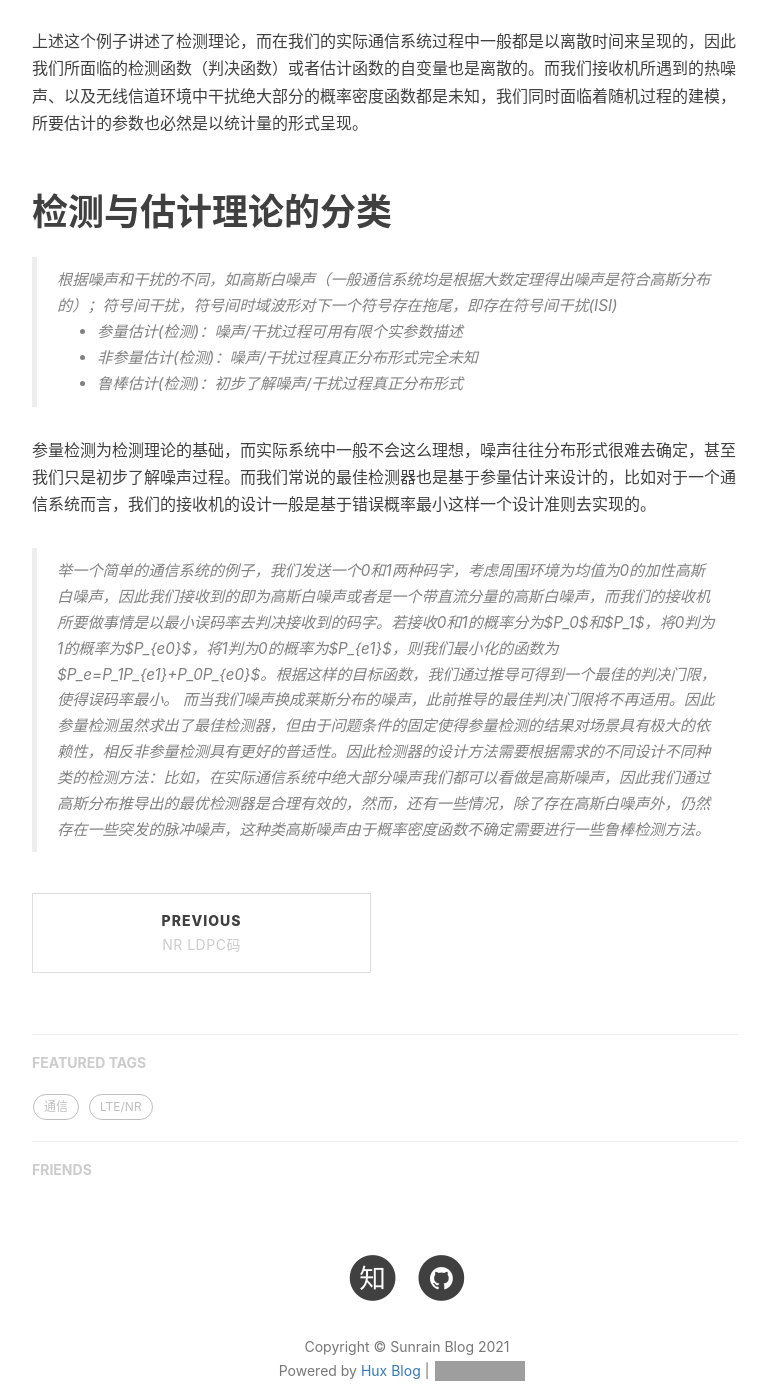
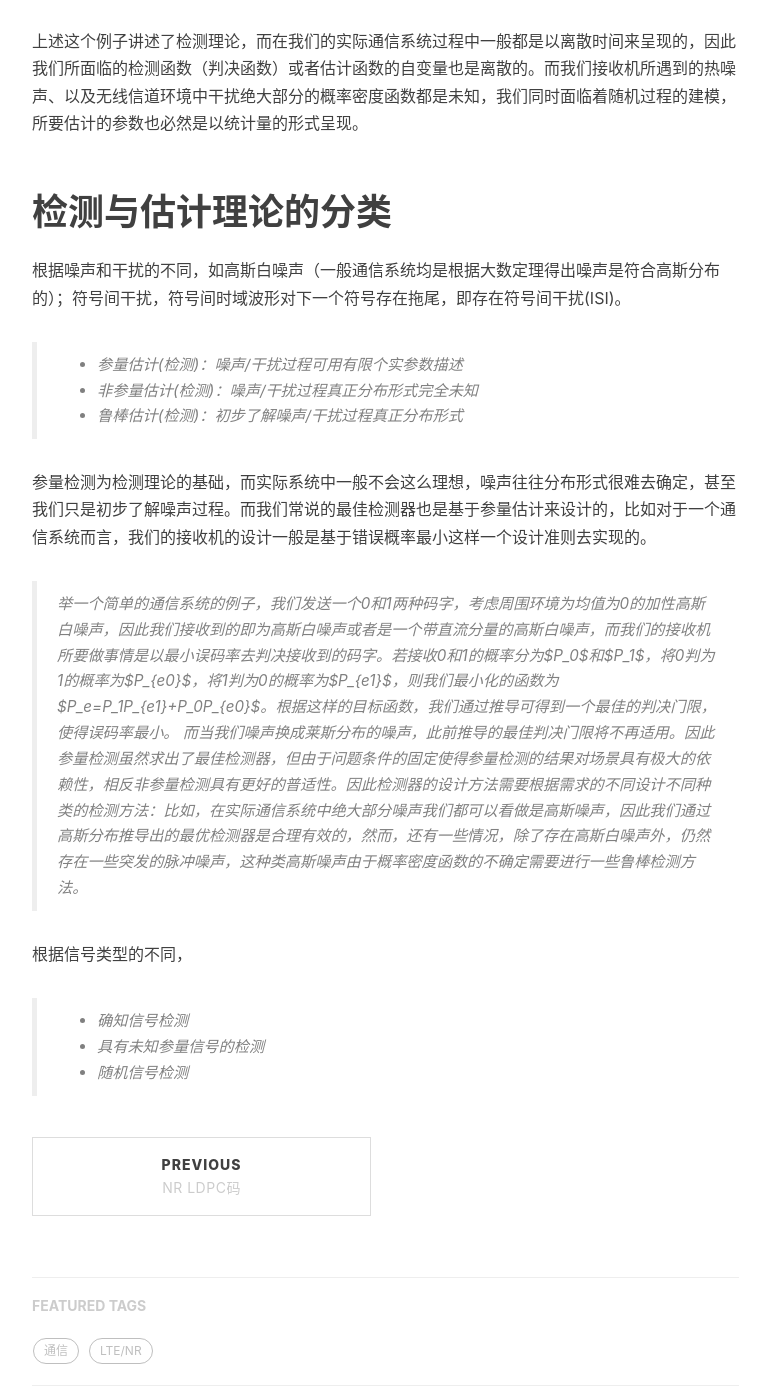
Before and after one commit to ruoqiong/ruoqiong.github.io, a Jekyll site: the page built from _posts/2020-2-12-ES.md, in a window 1280 px wide and 1400 px high, scrolled down 941 px. Shown: the whole window, without its empty margins (233-1000 px from the left). Built offline with Jekyll 4.4.1, drawn with Linux system fonts in a browser that asks for light colours; nearby versions of some CDN libraries; comment, search, counter and statistics services are not loaded; grey boxes are pictures that could not be loaded.

Commit message:
Update 2020-2-12-ES.md

```diff
--- a/_posts/2020-2-12-ES.md
+++ b/_posts/2020-2-12-ES.md
@@ -17,7 +17,7 @@ tags:
 上述这个例子讲述了检测理论，而在我们的实际通信系统过程中一般都是以离散时间来呈现的，因此我们所面临的检测函数（判决函数）或者估计函数的自变量也是离散的。而我们接收机所遇到的热噪声、以及无线信道环境中干扰绝大部分的概率密度函数都是未知，我们同时面临着随机过程的建模，所要估计的参数也必然是以统计量的形式呈现。
 
 # 检测与估计理论的分类
-> 根据噪声和干扰的不同，如高斯白噪声（一般通信系统均是根据大数定理得出噪声是符合高斯分布的）；符号间干扰，符号间时域波形对下一个符号存在拖尾，即存在符号间干扰(ISI)
+根据噪声和干扰的不同，如高斯白噪声（一般通信系统均是根据大数定理得出噪声是符合高斯分布的）；符号间干扰，符号间时域波形对下一个符号存在拖尾，即存在符号间干扰(ISI)。
 > - 参量估计(检测)：噪声/干扰过程可用有限个实参数描述
 > - 非参量估计(检测)：噪声/干扰过程真正分布形式完全未知
 > - 鲁棒估计(检测)：初步了解噪声/干扰过程真正分布形式
@@ -25,4 +25,9 @@ tags:
 参量检测为检测理论的基础，而实际系统中一般不会这么理想，噪声往往分布形式很难去确定，甚至我们只是初步了解噪声过程。而我们常说的最佳检测器也是基于参量估计来设计的，比如对于一个通信系统而言，我们的接收机的设计一般是基于错误概率最小这样一个设计准则去实现的。
 
 > 举一个简单的通信系统的例子，我们发送一个0和1两种码字，考虑周围环境为均值为0的加性高斯白噪声，因此我们接收到的即为高斯白噪声或者是一个带直流分量的高斯白噪声，而我们的接收机所要做事情是以最小误码率去判决接收到的码字。若接收0和1的概率分为$P_0$和$P_1$，将0判为1的概率为$P_{e0}$，将1判为0的概率为$P_{e1}$，则我们最小化的函数为$P_e=P_1P_{e1}+P_0P_{e0}$。根据这样的目标函数，我们通过推导可得到一个最佳的判决门限，使得误码率最小。
-> 而当我们噪声换成莱斯分布的噪声，此前推导的最佳判决门限将不再适用。因此参量检测虽然求出了最佳检测器，但由于问题条件的固定使得参量检测的结果对场景具有极大的依赖性，相反非参量检测具有更好的普适性。因此检测器的设计方法需要根据需求的不同设计不同种类的检测方法：比如，在实际通信系统中绝大部分噪声我们都可以看做是高斯噪声，因此我们通过高斯分布推导出的最优检测器是合理有效的，然而，还有一些情况，除了存在高斯白噪声外，仍然存在一些突发的脉冲噪声，这种类高斯噪声由于概率密度函数不确定需要进行一些鲁棒检测方法。
+> 而当我们噪声换成莱斯分布的噪声，此前推导的最佳判决门限将不再适用。因此参量检测虽然求出了最佳检测器，但由于问题条件的固定使得参量检测的结果对场景具有极大的依赖性，相反非参量检测具有更好的普适性。因此检测器的设计方法需要根据需求的不同设计不同种类的检测方法：比如，在实际通信系统中绝大部分噪声我们都可以看做是高斯噪声，因此我们通过高斯分布推导出的最优检测器是合理有效的，然而，还有一些情况，除了存在高斯白噪声外，仍然存在一些突发的脉冲噪声，这种类高斯噪声由于概率密度函数的不确定需要进行一些鲁棒检测方法。
+
+根据信号类型的不同，
+> - 确知信号检测
+> - 具有未知参量信号的检测
+> - 随机信号检测
```
